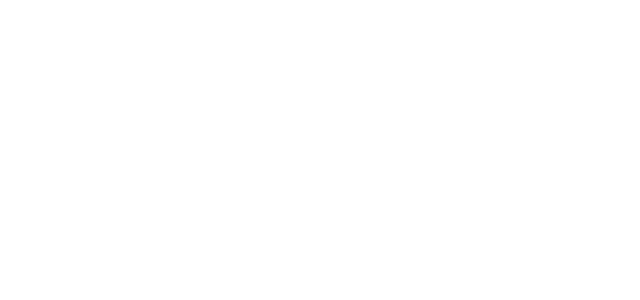
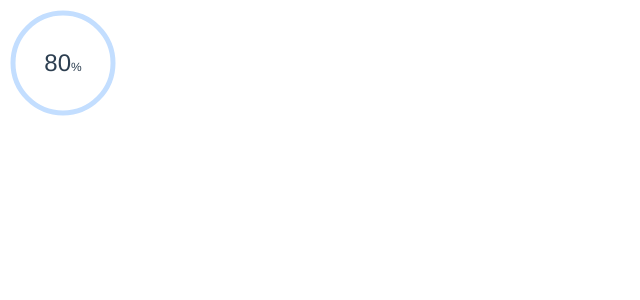
Before and after one commit to xszlq/vue-demos, a Vue app: page /circle in a window 1280 px wide. Shown: the top 300 px of the page, without its empty margins (0-640 px from the left). Built offline with nearby package versions, Linux system fonts and the light colour scheme.

Commit message:
feat: use svg to draw circle

```diff
--- /dev/null
+++ b/src/components/circle/circle.vue
@@ -0,0 +1,84 @@
+<template>
+    <div class="personal-circle">
+       <svg xmlns="http://www.w3.org/200/svg" height="110" width="110">
+            <circle cx="55" cy="55" r="50" fill="none" :stroke="secondColor" stroke-width="5" stroke-linecap="round"/>
+            <circle class="demo2" id="J_demo2" cx="55" cy="55" r="50" fill="none" :stroke="mainColor" stroke-width="5" stroke-dasharray="0,10000"/>
+        </svg>
+
+        <div class="show-area">
+            <div>
+                <span class="display-text">{{displayText}}</span>
+                <span>{{unit}}</span>
+            </div>
+        </div>
+    </div>
+</template>
+
+<script>
+  export default {
+    name: 'progress-circle',
+    props: {
+        mainColor: {
+          type: String,
+          default: "#0F62FE"
+        },
+        secondColor: {
+          type: String,
+          default: "#C3DEFF"
+        },
+        displayText: [String, Number],
+        unit: String,
+        percent: {
+          type: Number,
+          default: 0,
+        },
+    },
+    data(){
+      return {
+        rotate: 'rotate(-180deg)'
+      }
+    },
+    watch:{
+      percent(newV){
+        let demo2 =  document.querySelector("#J_demo2");
+        let circleLength = Math.floor(2 * Math.PI * demo2.getAttribute("r"));
+
+        demo2.setAttribute("stroke-dasharray","" + circleLength * newV / 100 + ",10000");
+      }
+    },
+
+    mounted(){
+
+    }
+  }
+</script>
+
+<style lang="scss">
+    .personal-circle{
+        position: relative;
+        width: 110px;
+        height: 110px;
+
+        .demo2{
+            transform-origin: 55px 55px;
+            transform: rotate(-90deg);
+            transition: stroke-dasharray 1s ease-in;
+        }
+
+        .show-area{
+            position: absolute;
+            top: 0;
+            left: 0;
+            font-size: 12px;
+            width: 100%;
+            height: 100%;
+            display: flex;
+            justify-content: center;
+            align-items: center;
+
+            .display-text{
+                font-size: 24px;
+            }
+        }
+    }
+</style>
--- a/src/router.js
+++ b/src/router.js
@@ -24,5 +24,11 @@
       component: () => import('./views/Calendar.vue')
     },
 
+    {
+      path: '/circle',
+      name: 'circle',
+      component: () => import('./views/Circle.vue')
+    },
+
   ]
 })
--- /dev/null
+++ b/src/views/Circle.vue
@@ -0,0 +1,18 @@
+<template>
+    <process-circle displayText="80" unit="%" :percent="65"/>
+</template>
+
+<script>
+    import processCircle from '../components/circle/circle'
+
+  export default {
+    name: 'process-circle2',
+    components: {
+      processCircle
+    }
+  }
+</script>
+
+<style scoped>
+
+</style>
```
